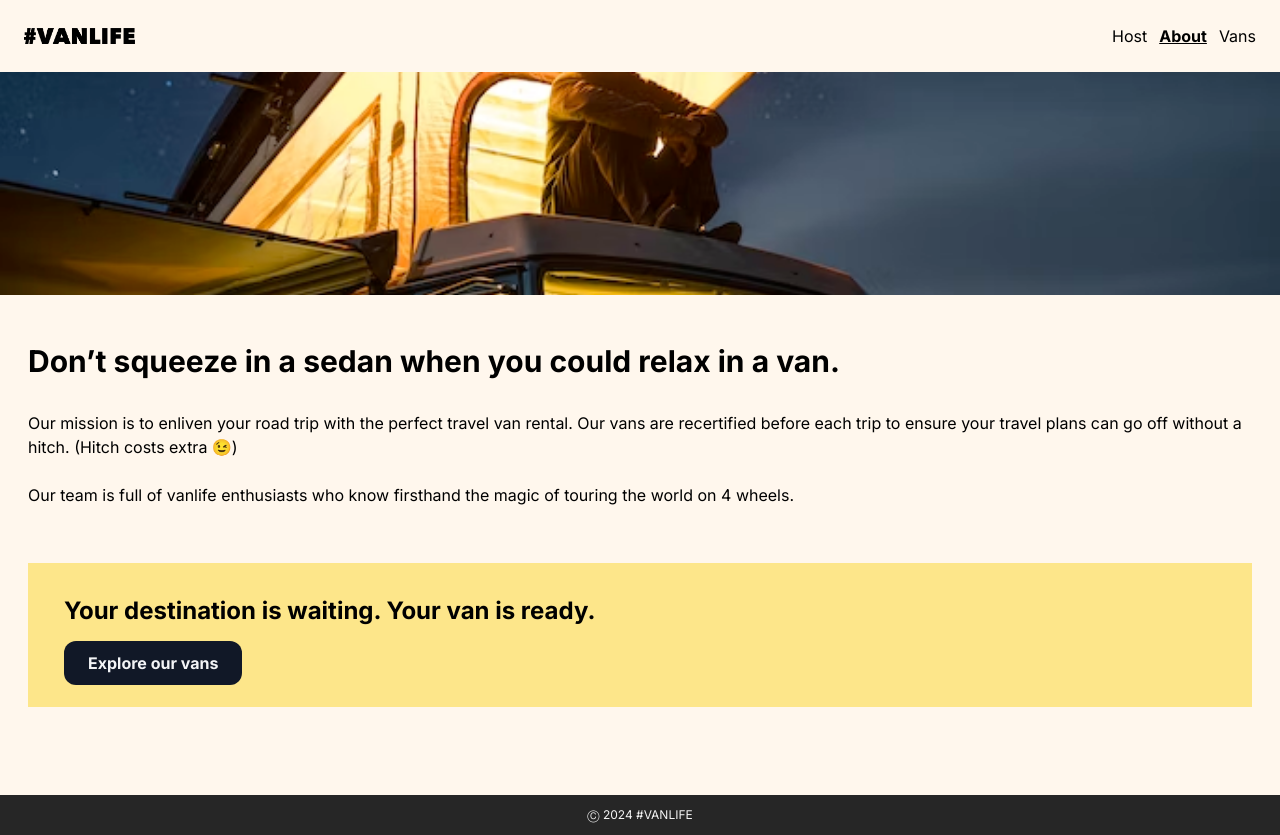
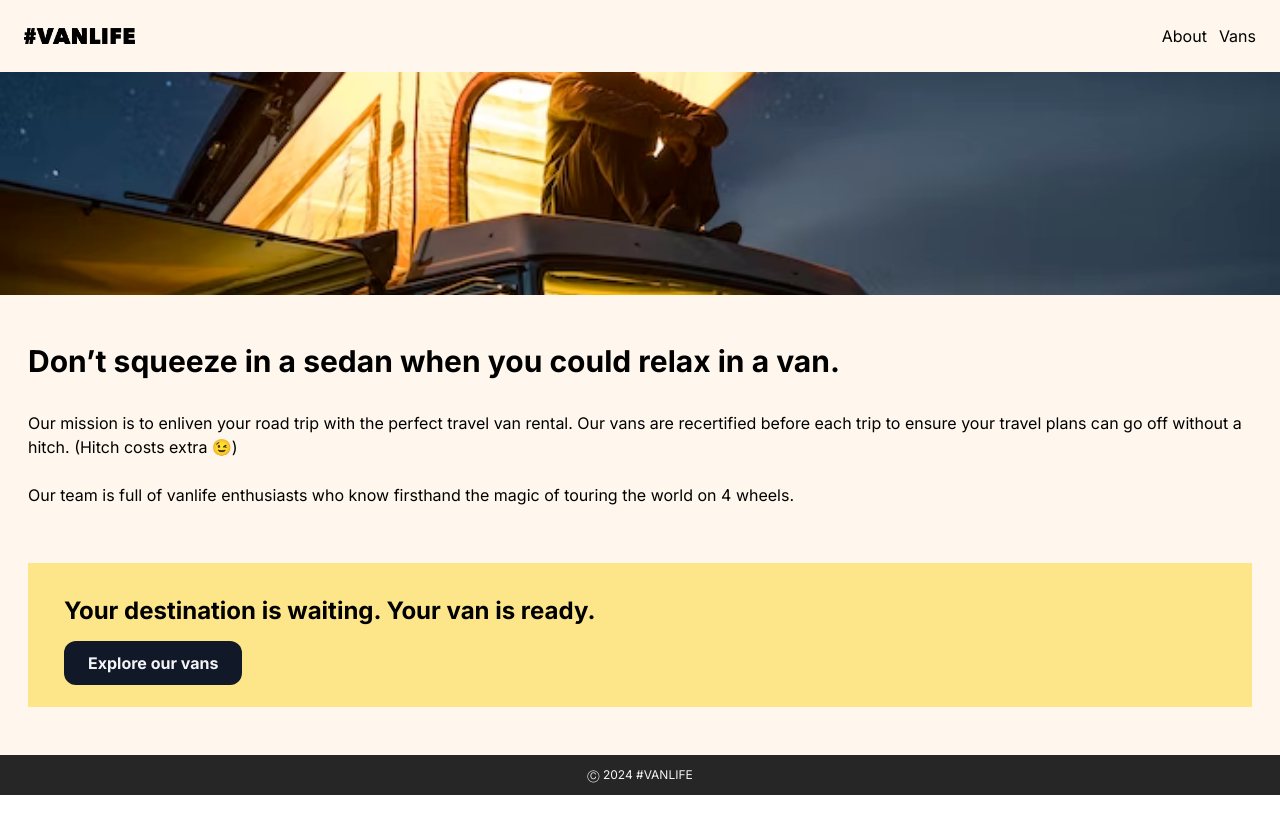
Before and after one commit to anderutan/vanlife, a React (Vite) app: page /about in a window 1280 px wide. After the commit the page ends 800 px from the top, so only its background shows below. Built offline with nearby package versions, Linux system fonts and the light colour scheme; what miragejs would draw is missing.

Commit message:
Revert "Update Header and HostLayout for nested route"
This reverts commit 645d223e9c95443d99d5065f5a42aaeb0211c1f0.

```diff
--- a/src/App.jsx
+++ b/src/App.jsx
@@ -1,28 +1,19 @@
 import { BrowserRouter, Routes, Route, Link } from 'react-router-dom';
 import Home from './pages/Home';
 import About from './pages/About';
-import Vans from './pages/Vans/Vans';
-import VanDetails from './pages/Vans/VanDetails';
+import Vans from './pages/Vans';
+import VanDetails from './pages/VanDetails';
 import Layout from './components/Layout';
-import Dashboard from './pages/Host/Dashboard';
-import Income from './pages/Host/Income';
-import Reviews from './pages/Host/Reviews';
-import HostLayout from './components/HostLayout';
 
 function App() {
   return (
     <BrowserRouter>
       <Routes>
-        <Route path='/' element={<Layout />}>
-          <Route index element={<Home />} />
-          <Route path='about' element={<About />} />
-          <Route path='vans' element={<Vans />} />
-          <Route path='vans/:id' element={<VanDetails />} />
-          <Route path='host' element={<HostLayout />}>
-            <Route index element={<Dashboard />} />
-            <Route path='income' element={<Income />} />
-            <Route path='reviews' element={<Reviews />} />
-          </Route>
+        <Route element={<Layout />}>
+          <Route path='/' element={<Home />} />
+          <Route path='/about' element={<About />} />
+          <Route path='/vans' element={<Vans />} />
+          <Route path='/vans/:id' element={<VanDetails />} />
         </Route>
       </Routes>
     </BrowserRouter>
--- a/src/components/Footer.jsx
+++ b/src/components/Footer.jsx
@@ -1,6 +1,6 @@
 export default function Footer() {
   return (
-    <footer className='w-full text-center text-xs bg-neutral-800 text-neutral-100 py-3'>
+    <footer className='w-full absolute bottom-0 text-center text-xs bg-neutral-800 text-neutral-100 py-3'>
       Ⓒ 2024 #VANLIFE
     </footer>
   );
--- a/src/components/Header.jsx
+++ b/src/components/Header.jsx
@@ -1,32 +1,15 @@
 import logo from '../assets/images/logo.png';
-import { NavLink } from 'react-router-dom';
+import { Link } from 'react-router-dom';
 
 export default function Header() {
-  const activeStyle = 'font-bold underline';
   return (
     <header className='flex justify-between items-center p-6 bg-orange-50'>
-      <NavLink to='/'>
+      <Link to='/'>
         <img src={logo} alt='' className='h-4' />
-      </NavLink>
+      </Link>
       <nav className='flex gap-3 '>
-        <NavLink
-          to='/host'
-          className={({ isActive }) => (isActive ? activeStyle : null)}
-        >
-          Host
-        </NavLink>
-        <NavLink
-          to='/about'
-          className={({ isActive }) => (isActive ? activeStyle : null)}
-        >
-          About
-        </NavLink>
-        <NavLink
-          to='/vans'
-          className={({ isActive }) => (isActive ? activeStyle : null)}
-        >
-          Vans
-        </NavLink>
+        <Link to='/about'>About</Link>
+        <Link to='/vans'>Vans</Link>
       </nav>
     </header>
   );
--- a/src/components/HostLayout.jsx
+++ /dev/null
@@ -1,31 +0,0 @@
-import { NavLink, Outlet } from 'react-router-dom';
-export default function HostLayout() {
-  const activeStyle = 'font-bold underline';
-  const hoverStyle = 'hover:font-bold hover:underline';
-  return (
-    <div className='h-full'>
-      <nav className='flex p-3 gap-3'>
-        <NavLink
-          end
-          to='/host'
-          className={({ isActive }) => (isActive ? activeStyle : hoverStyle)}
-        >
-          Host
-        </NavLink>
-        <NavLink
-          to='/host/income'
-          className={({ isActive }) => (isActive ? activeStyle : hoverStyle)}
-        >
-          Income
-        </NavLink>
-        <NavLink
-          to='/host/reviews'
-          className={({ isActive }) => (isActive ? activeStyle : hoverStyle)}
-        >
-          Reviews
-        </NavLink>
-      </nav>
-      <Outlet />
-    </div>
-  );
-}
--- a/src/components/Layout.jsx
+++ b/src/components/Layout.jsx
@@ -4,7 +4,7 @@ import Footer from './Footer';
 
 export default function Layout() {
   return (
-    <div className='h-full'>
+    <div className='h-full relative'>
       <Header />
       <Outlet />
       <Footer />
--- a/src/pages/Home.jsx
+++ b/src/pages/Home.jsx
@@ -6,7 +6,7 @@ export default function Home() {
   return (
     <>
       <div
-        className='h-screen bg-cover bg-center text-white'
+        className='h-screen bg-cover bg-center relative text-white'
         style={{ backgroundImage: `url(${homePageImage})` }}
       >
         <div className='w-full h-full flex flex-col justify-center backdrop-brightness-50 px-6'>
--- a/src/pages/Host/Dashboard.jsx
+++ /dev/null
@@ -1,11 +0,0 @@
-import { Outlet } from 'react-router-dom';
-
-export default function Dashboard() {
-  return (
-    <div className='h-screen'>
-      <h1>Host Dashboard</h1>
-      <p>test test</p>
-      <Outlet />
-    </div>
-  );
-}
--- a/src/pages/Host/Income.jsx
+++ /dev/null
@@ -1,8 +0,0 @@
-export default function Income() {
-  return (
-    <div className='h-screen'>
-      <h1>INcome</h1>
-      <p>test test</p>
-    </div>
-  );
-}
--- a/src/pages/Host/Reviews.jsx
+++ /dev/null
@@ -1,8 +0,0 @@
-export default function Reviews() {
-  return (
-    <div className='h-screen'>
-      <h1>REVIEW review</h1>
-      <p>test test</p>
-    </div>
-  );
-}
--- a/src/pages/Vans/VanDetails.jsx
+++ b/src/pages/VanDetails.jsx
@@ -1,7 +1,8 @@
 import { useEffect, useState } from 'react';
 import { useParams, Link } from 'react-router-dom';
-import Tag from '../../components/Tag';
-import leftArrow from '../../assets/images/left-arrow.svg';
+import Tag from '../components/Tag';
+import leftArrow from '../assets/images/left-arrow.svg';
+import Footer from '../components/Footer';
 
 export default function VanDetails() {
   const params = useParams();
@@ -16,7 +17,7 @@ export default function VanDetails() {
   return (
     <>
       {van ? (
-        <div className='h-full bg-orange-50 pb-20 '>
+        <div className='h-full bg-orange-50 relative pb-20 '>
           <div className='p-7 flex flex-col items-start'>
             <Link to='/vans' className='flex items-center gap-2 mb-10'>
               <img src={leftArrow} alt='' className='h-4 w-4' />
--- a/src/pages/Vans/Vans.jsx
+++ b/src/pages/Vans.jsx
@@ -1,5 +1,6 @@
 import { useEffect, useState } from 'react';
-import Card from '../../components/Card';
+import Card from '../components/Card';
+import Footer from '../components/Footer';
 import { Link } from 'react-router-dom';
 
 export default function Vans() {
@@ -12,7 +13,7 @@ export default function Vans() {
   }, []);
 
   return (
-    <div className=' h-full md:h-screen pb-20 bg-orange-50'>
+    <div className='relative h-full md:h-screen pb-20 bg-orange-50'>
       <div className='p-7'>
         <h1 className='text-3xl font-bold py-5'>Explore our van options</h1>
         <div className='pb-12 flex justify-between items-center'>
```
